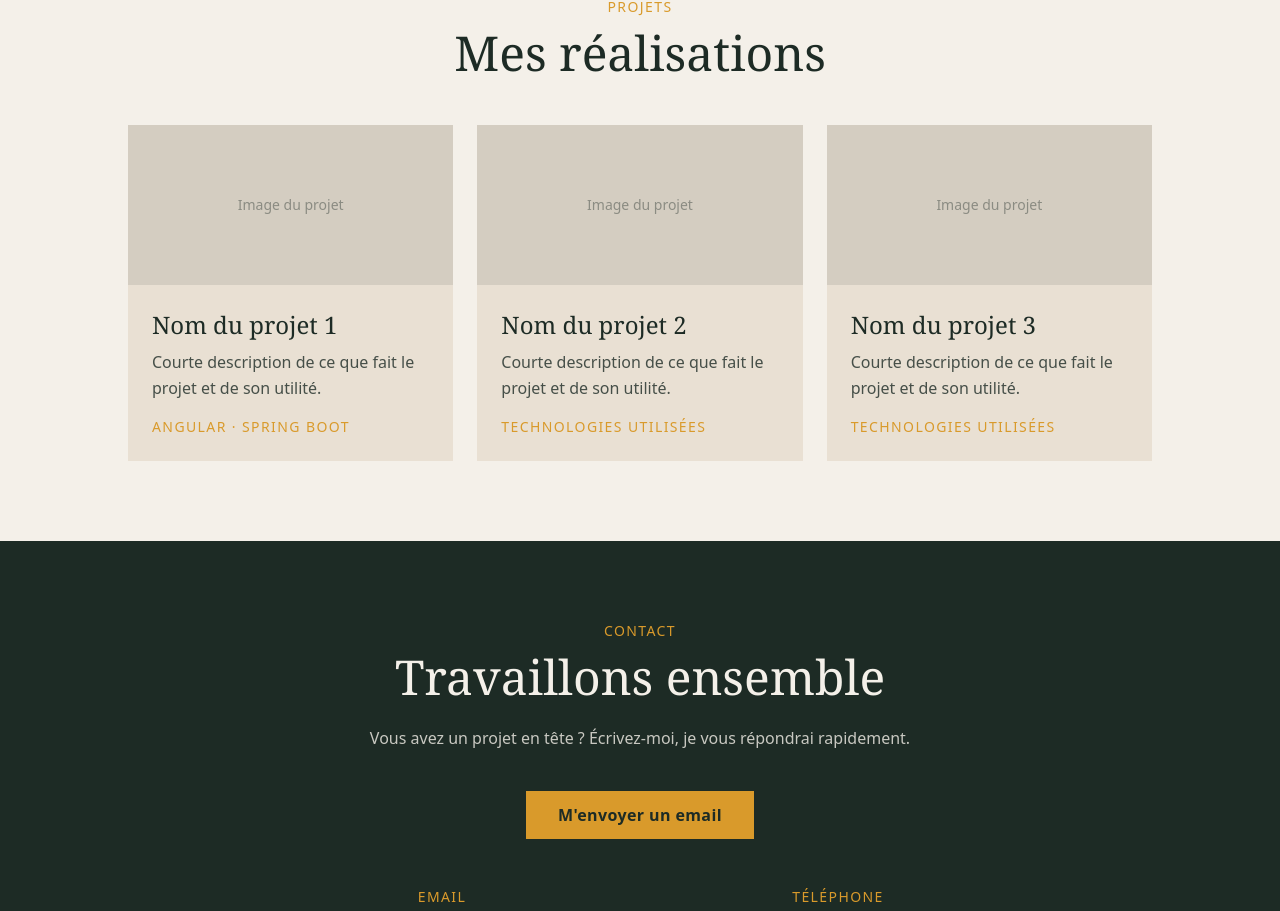
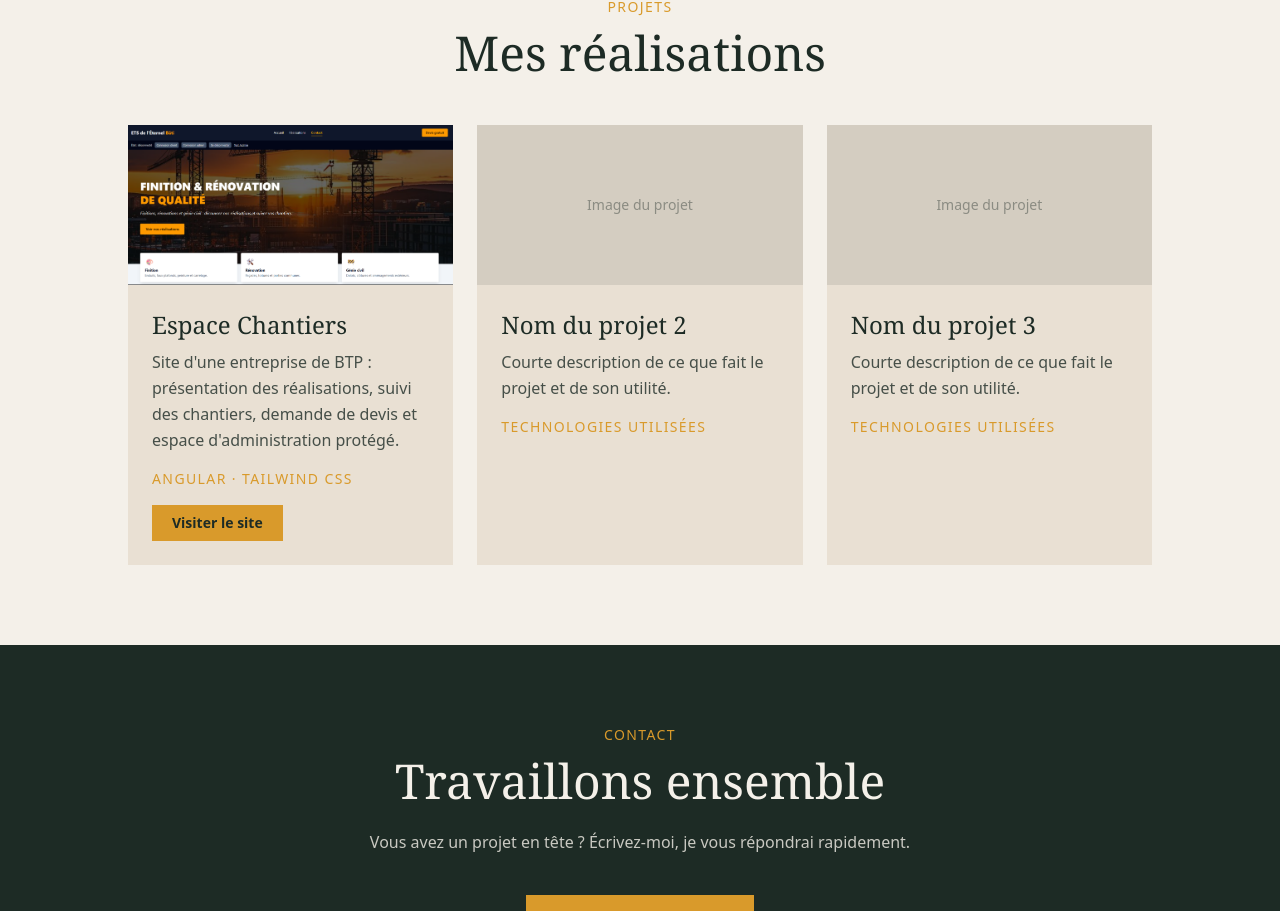
Before and after one commit to NyaChelsie/portfolio, an Angular app: page / in a window 1280 px wide. Shown: the part 1860-2771 px from the top of the page. Built offline with nearby package versions, Linux system fonts and the light colour scheme.

Commit message:
Portfolio : ajout du projet Espace Chantiers

```diff
--- a/src/app/projets/projets.html
+++ b/src/app/projets/projets.html
@@ -6,16 +6,27 @@
 
     <div class="grid md:grid-cols-3 gap-6">
 
-      <article class="bg-beige">
-        <div class="h-40 bg-vert/10 flex items-center justify-center text-vert/40 text-sm">
-          Image du projet
-        </div>
+            <article class="bg-beige">
+        <img
+          src="images/espace-chantiers.png"
+          alt="Page d'accueil du site Espace Chantiers"
+          class="h-40 w-full object-cover object-top"
+        />
         <div class="p-6">
-          <h3 class="font-serif text-2xl mb-2">Nom du projet 1</h3>
+          <h3 class="font-serif text-2xl mb-2">Espace Chantiers</h3>
           <p class="text-vert/80 leading-relaxed mb-4">
-            Courte description de ce que fait le projet et de son utilité.
+            Site d'une entreprise de BTP : présentation des réalisations, suivi des chantiers,
+            demande de devis et espace d'administration protégé.
           </p>
-          <p class="text-moutarde text-sm uppercase tracking-widest">Angular · Spring Boot</p>
+          <p class="text-moutarde text-sm uppercase tracking-widest mb-4">Angular · Tailwind CSS</p>
+          <a
+            href="https://espace-chantiers.vercel.app/"
+            target="_blank"
+            rel="noopener"
+            class="inline-block bg-moutarde text-vert px-5 py-2 text-sm font-semibold"
+          >
+            Visiter le site
+          </a>
         </div>
       </article>
 
```
Also changed, not shown: public/images/espace-chantiers.png (added).
